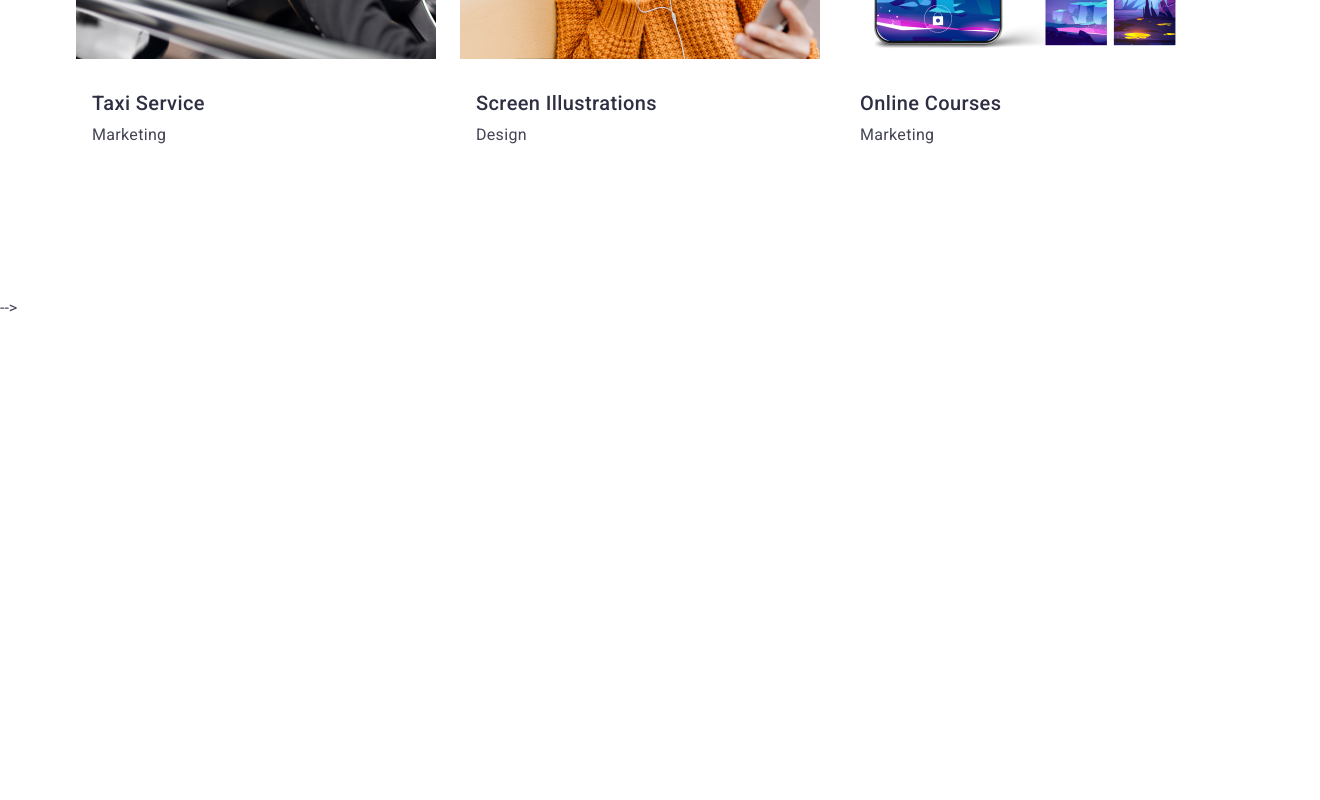
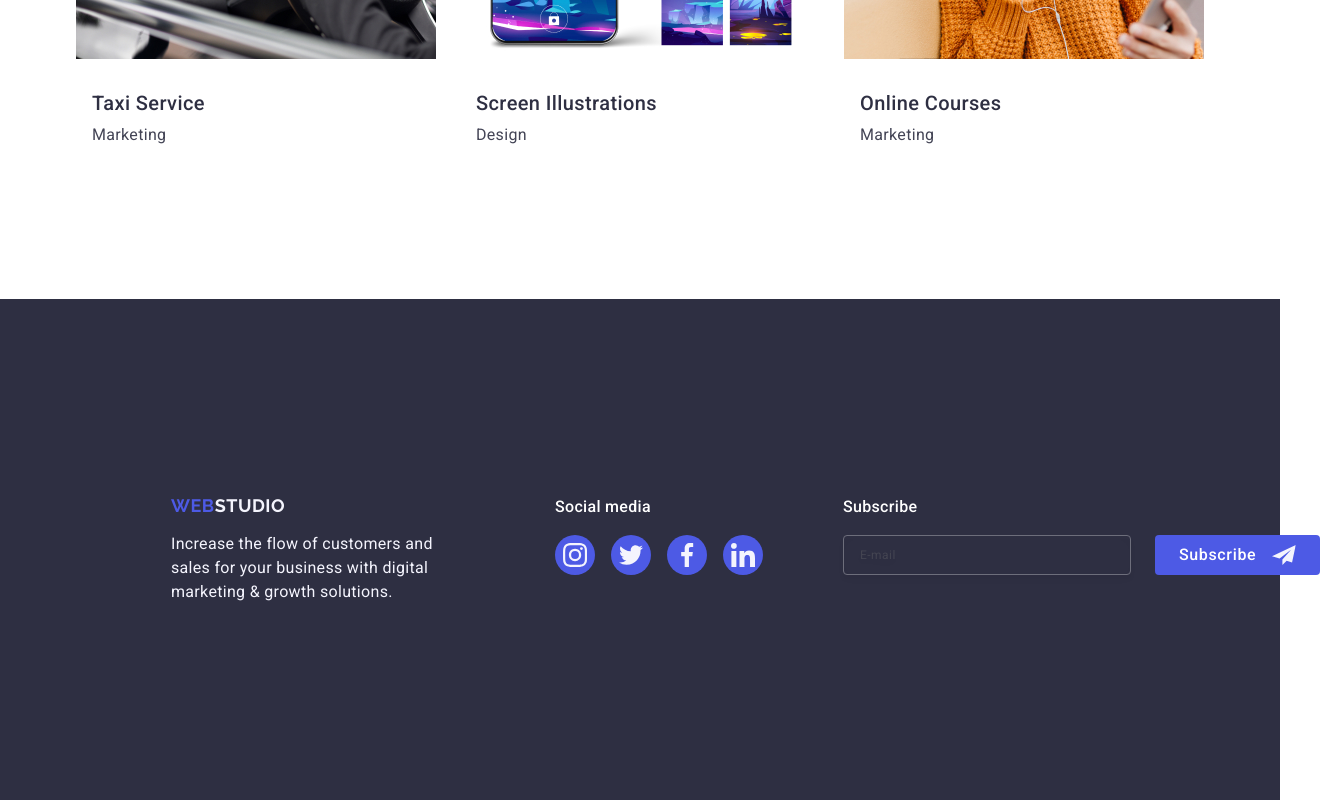
Before and after one commit to butavat/goit-markup-hw-06, a plain HTML site: page index.html in a window 1280 px wide. Shown: the part 2844-3644 px from the top of the page, 1320 px wide, since content can reach past the window. Before the commit the page ends 3162 px from the top, so only its background shows below. Drawn offline with nearby package versions, Linux system fonts and the light colour scheme.

Commit message:
add footer

```diff
--- a/css/index.css
+++ b/css/index.css
@@ -12,3 +12,4 @@
 @import './layout/features.css';
 @import './layout/team.css';
 @import './layout/portfolio.css';
+@import './layout/footer.css';
--- /dev/null
+++ b/css/layout/footer.css
@@ -0,0 +1,326 @@
+.footer-section {
+    display: flex;
+    background-color: #2e2f42;
+    margin-top: 0;
+    margin-bottom: 0;
+    padding-top: 96px;
+    padding-right: 0px;
+    padding-bottom: 96px;
+    padding-left: 0px;
+  }
+
+  .footer-container {
+    display: flex;
+    flex-direction: column;
+  row-gap: 72px;
+  align-items: baseline;
+
+  }
+
+  .link-futer {
+   width: 100%;
+    margin-bottom: 17.5px;
+    justify-content: center;
+}
+    .secondary-color-text {
+        display: flex;
+        color: #f4f4fd;
+        font-family: "Raleway", sans-serif;
+        font-size: 18px;
+        font-weight: 700;
+        line-height: 1.17;
+        letter-spacing: 0.03em;
+        text-transform: uppercase;
+        text-decoration: none;
+          }
+
+          .footer-slogan {
+            color: #f4f4fd;
+            font-size: 16px;
+            font-weight: 400;
+            line-height: 1.5;
+            letter-spacing: 0.02em;
+            width: 264px;
+            margin-top: 0;
+
+          }
+
+          .social-name {
+            color: #ffffff;
+            font-size: 16px;
+            font-weight: 500;
+            line-height: 1.5;
+            letter-spacing: 0.02em;
+            margin-bottom: 16px;
+            text-align: center;
+          }
+
+          .card-box-icons-footer {
+            display: flex;
+            justify-content: center;
+            align-items: center;
+            gap: 16px;
+          }
+
+          .list-footer:hover,
+  .list-footer:focus {
+    background-color: #31d0aa;
+  }
+
+  .footer-form-section {
+ display: flex;
+  flex-direction: column;
+  align-items: center;
+    }
+
+    .footer-form-description {
+        color: #ffffff;
+        font-size: 16px;
+        font-weight: 500;
+        line-height: 1.5;
+        letter-spacing: 0.02em;
+        margin-bottom: 16px;
+        padding: 0;
+      }
+
+      .footer-form {
+        display: flex;
+  flex-direction: column;
+  align-items: center;
+      }
+
+      .footer-form-input {
+        display: flex;
+        color: #ffffff;
+        font-size: 12px;
+        font-weight: 400;
+        line-height: 1.5;
+        letter-spacing: 0.04em;
+        width: 288px;
+  height: 40px;
+  margin: 0;
+        padding: 16px;
+        background-color: transparent;
+        border-radius: 4px;
+        border: 1px solid var(--WHITE, #FFF);
+        opacity: 0.3;
+        box-shadow: 0px 4px 4px 0px rgba(0, 0, 0, 0.15);
+        filter: drop-shadow(0px 4px 4px rgba(0, 0, 0, 0.15));
+      }
+
+      .footer-form-button {
+        display: flex;
+        color: #ffffff;
+        text-align: center;
+        font-size: 16px;
+        font-weight: 500;
+        line-height: 1.5;
+        letter-spacing: 0.04em;
+        width: 165px;
+        height: 40px;
+        cursor: pointer;
+        padding: 8px 24px;
+        justify-content: center;
+        align-items: center;
+        border-radius: 4px;
+        background-color: #4d5ae5;
+        border: none;
+        margin-top: 16px;
+      }
+
+      .footer-btn-icon {
+        fill: #f4f4fd;
+        line-height: 0;
+        margin-left: 16px;
+      }
+
+      /*=========================MEDIA=================*/
+
+  @media screen and (min-width: 768px){
+ .footer-container {
+    display: flex;
+    flex-direction: row;
+    flex-wrap: wrap;
+    gap: 72px 24px;
+    width: 584px;
+ }
+   .link-futer {
+    display: inline-block;
+    margin-bottom: 16px;
+}
+
+.secondary-color-text {
+    display: inline-block;
+}
+.footer-slogan {
+    margin-right: 24px;
+}
+.social-name {
+    display: inline-block;
+}
+.footer-form-section {
+    align-items: start;
+    margin-right: 40px;
+}
+
+.footer-form {
+    flex-direction: row;
+    gap: 24px;
+    align-items: start;
+}
+.footer-form-button {
+    margin: 0px;
+}
+}
+
+@media screen and (min-width: 1158px) {
+    .footer-container{
+        justify-content: start;
+        gap: 0;
+        flex-wrap: nowrap;
+        flex-direction: row;
+        margin-top: 0px;
+        margin-left: 156px;
+        margin-bottom: 0px;
+        margin-right: 159px;
+        padding-top: 100px;
+        padding-bottom: 100px;
+
+         }
+         .footer-slogan {
+            margin-right: 120px;
+          }
+          .social-box {
+            margin-right: 80px;
+          }
+        }
+
+
+
+
+
+
+
+/*.footer-section {
+    display: flex;
+    background: #2e2f42;
+    padding-top: 100px;
+    padding-bottom: 100px;
+  }
+
+  .footer-container {
+    display: flex;
+    align-items: baseline;
+  }
+
+  .logo-box {
+    margin-right: 120px;
+  }
+
+  .link-futer {
+    display: inline-block;
+    margin-bottom: 16px;
+  }
+
+  .secondary-color-text {
+    color: #f4f4fd;
+    font-family: "Raleway", sans-serif;
+    font-size: 18px;
+    font-weight: 700;
+    line-height: 1.17;
+    letter-spacing: 0.03em;
+    text-transform: uppercase;
+  }
+
+  .footer-slogan {
+    color: #f4f4fd;
+    font-size: 16px;
+    line-height: 1.5;
+    letter-spacing: 0.02em;
+    max-width: 264px;
+  }
+
+  .social-name {
+    color: #ffffff;
+    font-size: 16px;
+    font-weight: 500;
+    line-height: 1.5;
+    letter-spacing: 0.02em;
+    margin-bottom: 16px;
+  }
+
+  .card-box-icons-footer {
+    display: flex;
+    justify-content: center;
+    align-items: center;
+    gap: 16px;
+  }
+
+  .list-footer:hover,
+  .list-footer:focus {
+    background-color: #31d0aa;
+  }
+
+  .footer-form-section {
+    margin-left: auto;
+    flex-direction: column;
+    }
+
+  .footer-form-description {
+    color: #ffffff;
+    font-size: 16px;
+    font-weight: 500;
+    line-height: 1.5;
+    letter-spacing: 0.02em;
+    margin-bottom: 16px;
+    padding: 0;
+  }
+
+  .footer-form {
+    display: flex;
+    gap: 24px;
+  }
+
+  .footer-form-input {
+    display: flex;
+    color: #ffffff;
+    font-size: 12px;
+    font-weight: 400;
+    line-height: 1.5;
+    letter-spacing: 0.04em;
+    width: 264px;
+    height: 40px;
+    margin: 0;
+    padding: 8px 16px;
+    background-color: #2e2f42;
+    border-radius: 4px;
+    border: 1px solid var(--WHITE, #fff);
+    background-color: transparent;
+    filter: drop-shadow(0px 4px 4px rgba(0, 0, 0, 0.15));
+  }
+
+  .footer-form-button {
+    display: flex;
+    color: #ffffff;
+    text-align: center;
+    font-size: 16px;
+    font-weight: 500;
+    line-height: 1.5;
+    letter-spacing: 0.04em;
+    min-width: 165px;
+    height: 40px;
+    cursor: pointer;
+    padding: 8px 24px;
+    justify-content: center;
+    align-items: center;
+    gap: 16px;
+    border-radius: 4px;
+    background: #4d5ae5;
+    border: none;
+  }
+
+  .footer-btn-icon {
+    fill: #f4f4fd;
+    line-height: 0;
+    margin-left: 16px;
+  }
--- a/css/layout/header.css
+++ b/css/layout/header.css
@@ -191,6 +191,7 @@ letter-spacing: 0.02em;
     letter-spacing: 0.03em;
     text-transform: uppercase;
     margin-right: 76px;
+    text-decoration: none;
   }
 
   .another-color-text {
--- a/css/layout/portfolio.css
+++ b/css/layout/portfolio.css
@@ -73,9 +73,11 @@
   transition: transform 250ms cubic-bezier(0.4, 0, 0.2, 1);
   display: none;
 }
+
 .portfolio-card:hover .overlay {
   transform: translatey(0);
 }
+
 
 .portfolio-container {
   display: flex;
--- a/css/styles.css
+++ b/css/styles.css
@@ -32,129 +32,7 @@
 /*=============/Our Portfolio============*/
 
 /*===========FOOTER===============*/
-.footer-section {
-  display: flex;
-  background: #2e2f42;
-  padding-top: 100px;
-  padding-bottom: 100px;
-}
 
-.footer-container {
-  display: flex;
-  align-items: baseline;
-}
-
-.logo-box {
-  margin-right: 120px;
-}
-
-.link-futer {
-  display: inline-block;
-  margin-bottom: 16px;
-}
-
-.secondary-color-text {
-  color: #f4f4fd;
-  font-family: "Raleway", sans-serif;
-  font-size: 18px;
-  font-weight: 700;
-  line-height: 1.17;
-  letter-spacing: 0.03em;
-  text-transform: uppercase;
-}
-
-.footer-slogan {
-  color: #f4f4fd;
-  font-size: 16px;
-  line-height: 1.5;
-  letter-spacing: 0.02em;
-  max-width: 264px;
-}
-
-.social-name {
-  color: #ffffff;
-  font-size: 16px;
-  font-weight: 500;
-  line-height: 1.5;
-  letter-spacing: 0.02em;
-  margin-bottom: 16px;
-}
-
-.card-box-icons-footer {
-  display: flex;
-  justify-content: center;
-  align-items: center;
-  gap: 16px;
-}
-
-.list-footer:hover,
-.list-footer:focus {
-  background-color: #31d0aa;
-}
-
-.footer-form-section {
-  margin-left: auto;
-  flex-direction: column;
-  }
-
-.footer-form-description {
-  color: #ffffff;
-  font-size: 16px;
-  font-weight: 500;
-  line-height: 1.5;
-  letter-spacing: 0.02em;
-  margin-bottom: 16px;
-  padding: 0;
-}
-
-.footer-form {
-  display: flex;
-  gap: 24px;
-}
-
-.footer-form-input {
-  display: flex;
-  color: #ffffff;
-  font-size: 12px;
-  font-weight: 400;
-  line-height: 1.5;
-  letter-spacing: 0.04em;
-  width: 264px;
-  height: 40px;
-  margin: 0;
-  padding: 8px 16px;
-  background-color: #2e2f42;
-  border-radius: 4px;
-  border: 1px solid var(--WHITE, #fff);
-  background-color: transparent;
-  filter: drop-shadow(0px 4px 4px rgba(0, 0, 0, 0.15));
-}
-
-.footer-form-button {
-  display: flex;
-  color: #ffffff;
-  text-align: center;
-  font-size: 16px;
-  font-weight: 500;
-  line-height: 1.5;
-  letter-spacing: 0.04em;
-  min-width: 165px;
-  height: 40px;
-  cursor: pointer;
-  padding: 8px 24px;
-  justify-content: center;
-  align-items: center;
-  gap: 16px;
-  border-radius: 4px;
-  background: #4d5ae5;
-  border: none;
-}
-
-.footer-btn-icon {
-  fill: #f4f4fd;
-  line-height: 0;
-  margin-left: 16px;
-}
 
 /*===========/FOOTER===============*/
 
--- a/index.html
+++ b/index.html
@@ -415,14 +415,14 @@
                         <div class="portfolio-list-img-wrapper">
                             <img
                             srcset="
-                            ../images/portfolio-images/mob/mob-6-288w.jpg    288w,
-                            ../images/portfolio-images/mob/mob-6-288w@2x.jpg 576w,
-                            ../images/portfolio-images/tab/tab-6-356w.jpg    356w,
-                            ../images/portfolio-images/tab/tab-6-356w@2x.jpg 712w,
-                            ../images/portfolio-images/pc/pc-6-360w.jpg      360w,
-                            ../images/portfolio-images/pc/pc-6-360w@2x.jpg   720w
+                            ../images/portfolio-images/mob/mob-5-288w.jpg    288w,
+                            ../images/portfolio-images/mob/mob-5-288w@2x.jpg 576w,
+                            ../images/portfolio-images/tab/tab-5-356w.jpg    356w,
+                            ../images/portfolio-images/tab/tab-5-356w@2x.jpg 712w,
+                            ../images/portfolio-images/pc/pc-5-360w.jpg      360w,
+                            ../images/portfolio-images/pc/pc-5-360w@2x.jpg   720w
                           "
-                            src="../images/portfolio-images/mob/mob-6-288w.jpg"
+                            src="../images/portfolio-images/mob/mob-5-288w.jpg"
                             alt="screen-illustrations"
                             sizes="(min-width: 1158px) 360px, (min-width:768px) 356px, (min-width: 320px) 288px"
                             />
@@ -441,12 +441,12 @@
                         <div class="portfolio-list-img-wrapper">
                             <img
                             srcset="
-                            ../images/portfolio-images/mob/mob-5-288w.jpg    288w,
-                            ../images/portfolio-images/mob/mob-5-288w@2x.jpg 576w,
-                            ../images/portfolio-images/tab/tab-5-356w.jpg    356w,
-                            ../images/portfolio-images/tab/tab-5-356w@2x.jpg 712w,
-                            ../images/portfolio-images/pc/pc-5-360w.jpg      360w,
-                            ../images/portfolio-images/pc/pc-5-360w@2x.jpg   720w
+                            ../images/portfolio-images/mob/mob-6-288w.jpg    288w,
+                            ../images/portfolio-images/mob/mob-6-288w@2x.jpg 576w,
+                            ../images/portfolio-images/tab/tab-6-356w.jpg    356w,
+                            ../images/portfolio-images/tab/tab-6-356w@2x.jpg 712w,
+                            ../images/portfolio-images/pc/pc-6-360w.jpg      360w,
+                            ../images/portfolio-images/pc/pc-6-360w@2x.jpg   720w
                           "
                             src="../images/portfolio-images/mob/mob-6-288w.jpg"
                             alt="online-courses"
@@ -464,11 +464,11 @@
                     </li>
                 </ul>
             </div>
-        </section>-->
+        </section>
     </main>
 
     <!--Footer-->
-   <!-- <footer class="footer-section">
+   <footer class="footer-section">
         <div class="container footer-container">
             <div class="logo-box"><a class="logotype link-futer link" href="./index.html">
                     Web<span class="secondary-color-text">Studio</span></a>
@@ -526,7 +526,7 @@
                 </form>
             </div>
         </div>
-    </footer>-->
+    </footer>
 
     <!--BACKDROP WITH MODAL WINDOW-->
    <!-- <div class="backdrop is-open">
```
